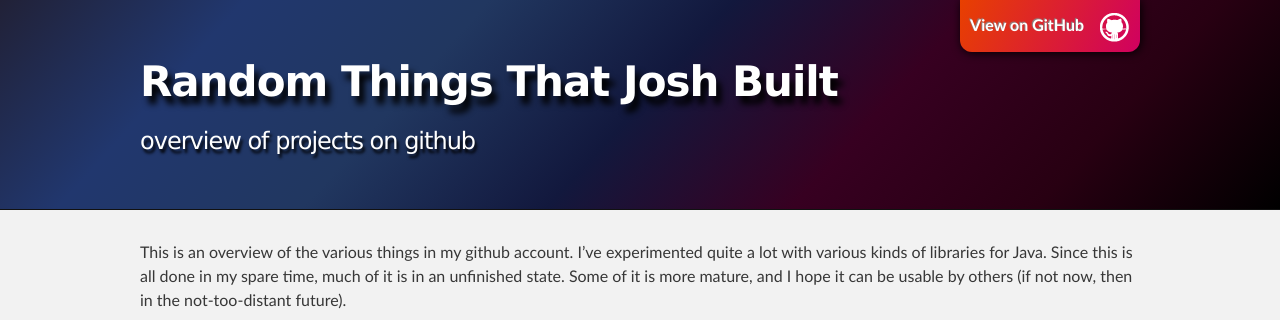
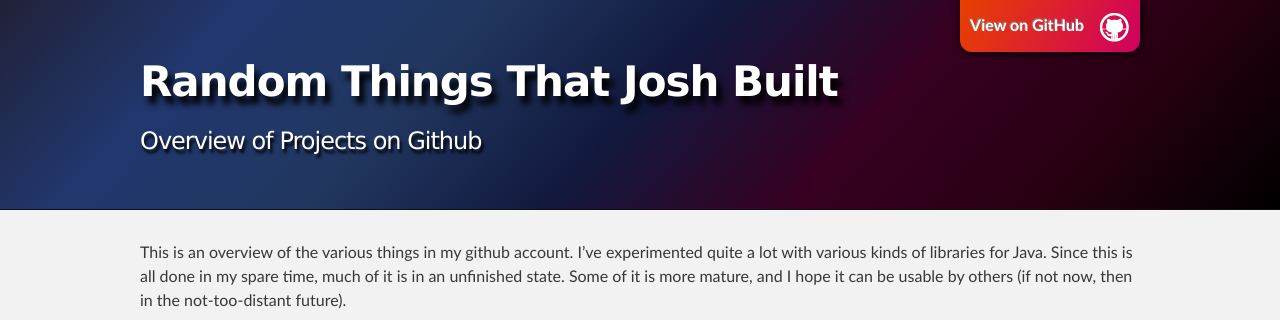
Before and after one commit to jhump/jhump.github.io, a Jekyll site: the page built from index.md, in a window 1280 px wide. Shown: the top 320 px of the page. Built offline with Jekyll 4.4.1, drawn with Linux system fonts in a browser that asks for light colours; nearby versions of some CDN libraries.

Commit message:
capitalize the tag line...

```diff
--- a/_layouts/index.html
+++ b/_layouts/index.html
@@ -32,7 +32,7 @@
             <img alt="" src="images/blacktocat.png" class="octocat"/>
           </a>
           <h1 id="project_title">Random Things That Josh Built</h1>
-          <h2 id="project_tagline">overview of projects on github</h2>
+          <h2 id="project_tagline">Overview of Projects on Github</h2>
 
         </header>
     </div>
```
